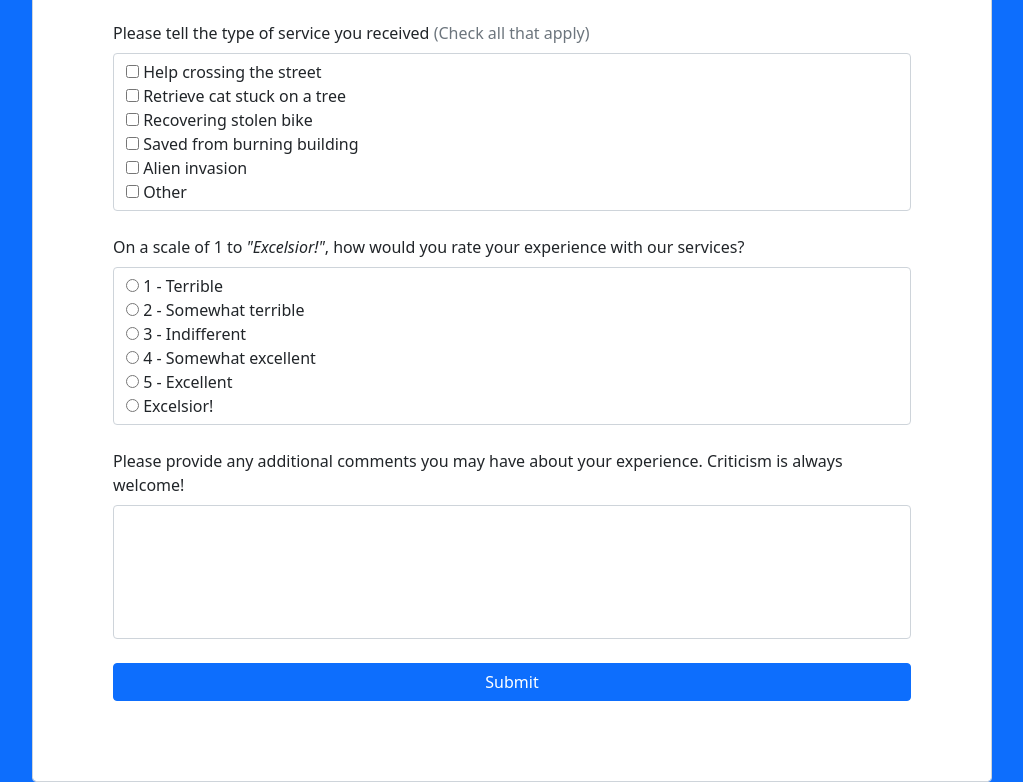
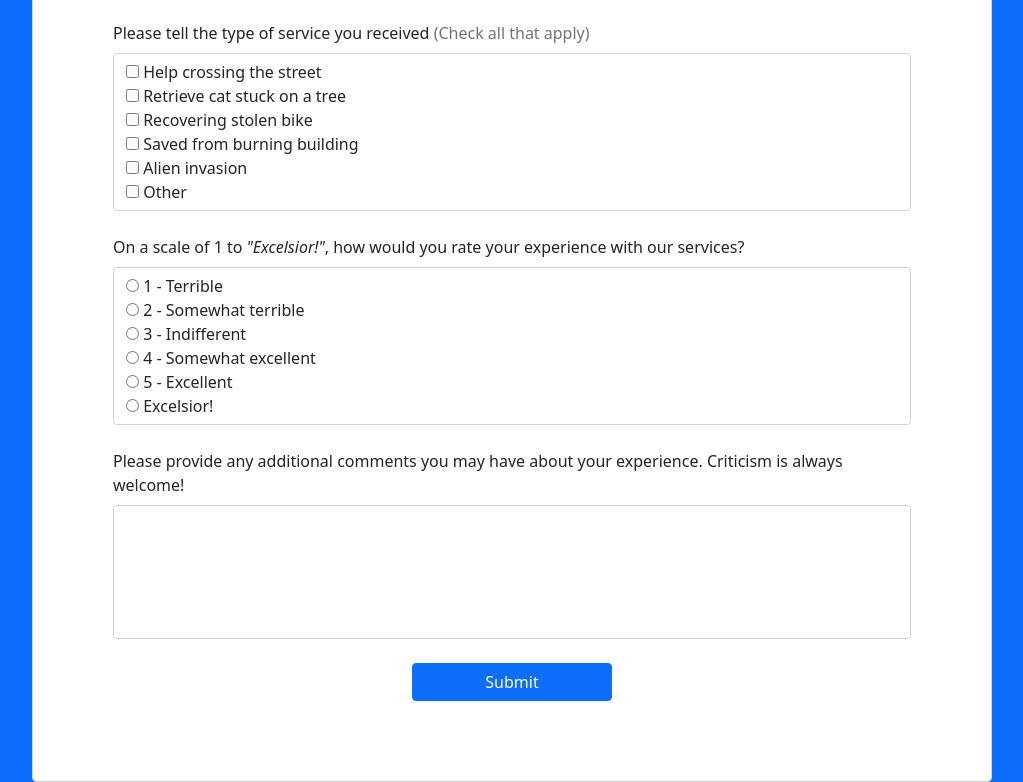
Before and after one commit to filipeqm94/avenger-experience-form, a plain HTML site: page index.html in a window 1280 px wide. Shown: the part 626-1408 px from the top of the page, without its empty margins (128-1151 px from the left). Drawn offline with nearby package versions, Linux system fonts and the light colour scheme.

Commit message:
Have an alert show when the form has been submitted. Update README.md

```diff
--- a/index.html
+++ b/index.html
@@ -28,7 +28,12 @@
     </header>
 
     <!-- FORM -->
-    <form id="survey-form" class="form-control bg-white">
+    <form
+      id="survey-form"
+      class="form-control bg-white"
+      action="/"
+      onsubmit="submitAlert()"
+    >
       <!-- NAME INPUT -->
       <div>
         <label for="name" id="name-label" class="form-label"
@@ -211,7 +216,14 @@
         ></textarea>
       </div>
 
-      <input type="submit" name="" id="submit" class="btn btn-primary w-100" />
+      <div class="text-center">
+        <input
+          type="submit"
+          id="submit"
+          value="Submit"
+          class="btn btn-primary w-25"
+        />
+      </div>
     </form>
     <script
       src="https://cdn.jsdelivr.net/npm/@popperjs/core@2.6.0/dist/umd/popper.min.js"
@@ -223,5 +235,11 @@
       integrity="sha384-nsg8ua9HAw1y0W1btsyWgBklPnCUAFLuTMS2G72MMONqmOymq585AcH49TLBQObG"
       crossorigin="anonymous"
     ></script>
+
+    <script>
+      function submitAlert() {
+        alert("Thank you for taking our survey!");
+      }
+    </script>
   </body>
 </html>
```
Also changed, not shown: 1 other file.
